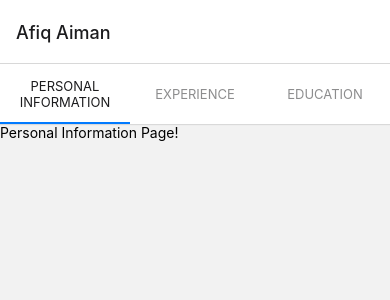
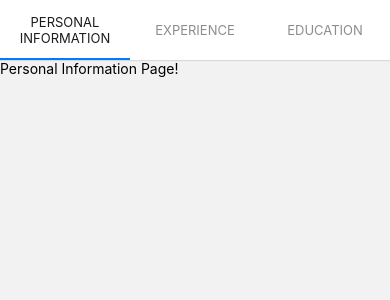
Before and after one commit to afiqaimanafr/afiq-resume-rn, a React Native app: screen / in a window 390 px wide. Shown: the top 300 px of the page. Built offline with nearby package versions, Linux system fonts and the light colour scheme.

Commit message:
update: latest

```diff
--- a/App.js
+++ b/App.js
@@ -1,34 +1,36 @@
+import { StyleSheet, Platform } from "react-native";
 import { StatusBar } from "expo-status-bar";
 import { NavigationContainer } from "@react-navigation/native";
 import { createMaterialTopTabNavigator } from "@react-navigation/material-top-tabs";
-import { createNativeStackNavigator } from "@react-navigation/native-stack";
+import { SafeAreaProvider } from "react-native-safe-area-context";
 
 import PersonalInformation from "./screens/PersonalInformation";
 import Experience from "./screens/Experience";
 import Education from "./screens/Education";
 
+const isAndroid = Platform.OS === "android";
 const Tab = createMaterialTopTabNavigator();
-const Stack = createNativeStackNavigator();
-
-function AfiqAiman() {
-  return (
-    <Tab.Navigator>
-      <Tab.Screen name="Personal Information" component={PersonalInformation} />
-      <Tab.Screen name="Experience" component={Experience} />
-      <Tab.Screen name="Education" component={Education} />
-    </Tab.Navigator>
-  );
-}
 
 export default function App() {
   return (
     <>
       <StatusBar style="auto" />
-      <NavigationContainer>
-        <Stack.Navigator>
-          <Stack.Screen name="Afiq Aiman" component={AfiqAiman} />
-        </Stack.Navigator>
-      </NavigationContainer>
+      <SafeAreaProvider style={styles.screen}>
+        <NavigationContainer>
+          <Tab.Navigator>
+            <Tab.Screen
+              name="Personal Information"
+              component={PersonalInformation}
+            />
+            <Tab.Screen name="Experience" component={Experience} />
+            <Tab.Screen name="Education" component={Education} />
+          </Tab.Navigator>
+        </NavigationContainer>
+      </SafeAreaProvider>
     </>
   );
 }
+
+const styles = StyleSheet.create({
+  screen: { flex: 1, marginTop: isAndroid ? 20 : 0 },
+});
```
